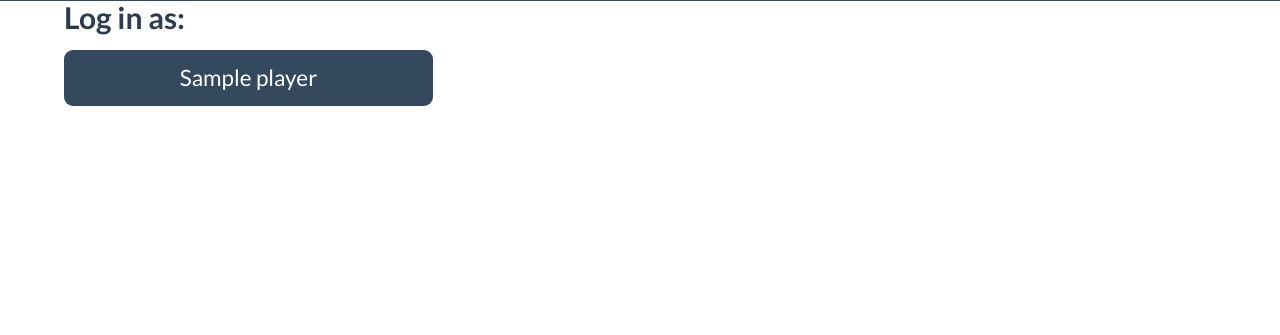
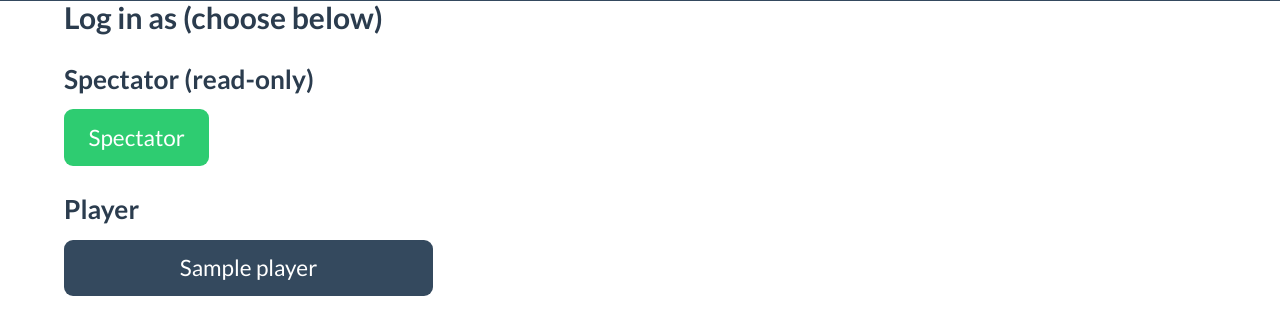
Before and after one commit to jluttine/bayes-league, a Django app: template leagues/templates/leagues/choose_player_login.html in a window 1280 px wide. Shown: the part 59-394 px from the top of the page. Run offline with Django 4.2, Linux system fonts and the light colour scheme; the template is opened without the code that fills it: most values are stand-ins (such as "Sample title", 1, 10 or a date in 2020).

Commit message:
Add spectator log-in on player log-in page

```diff
--- a/leagues/templates/leagues/choose_player_login.html
+++ b/leagues/templates/leagues/choose_player_login.html
@@ -1,7 +1,12 @@
 {% extends "leagues/base.html" %}
 
 {% block content %}
-<h1>Log in as:</h1>
+<h1>Log in as (choose below)</h1>
+
+<h2>Spectator (read-only)</h2>
+<a class="button is-large is-success has-text-centered" href="{% url 'logout' league.slug  %}">Spectator</a>
+
+<h2>Player</h2>
 
 <div class="columns is-multiline">
 {% for player in league.player_set.all %}
```
